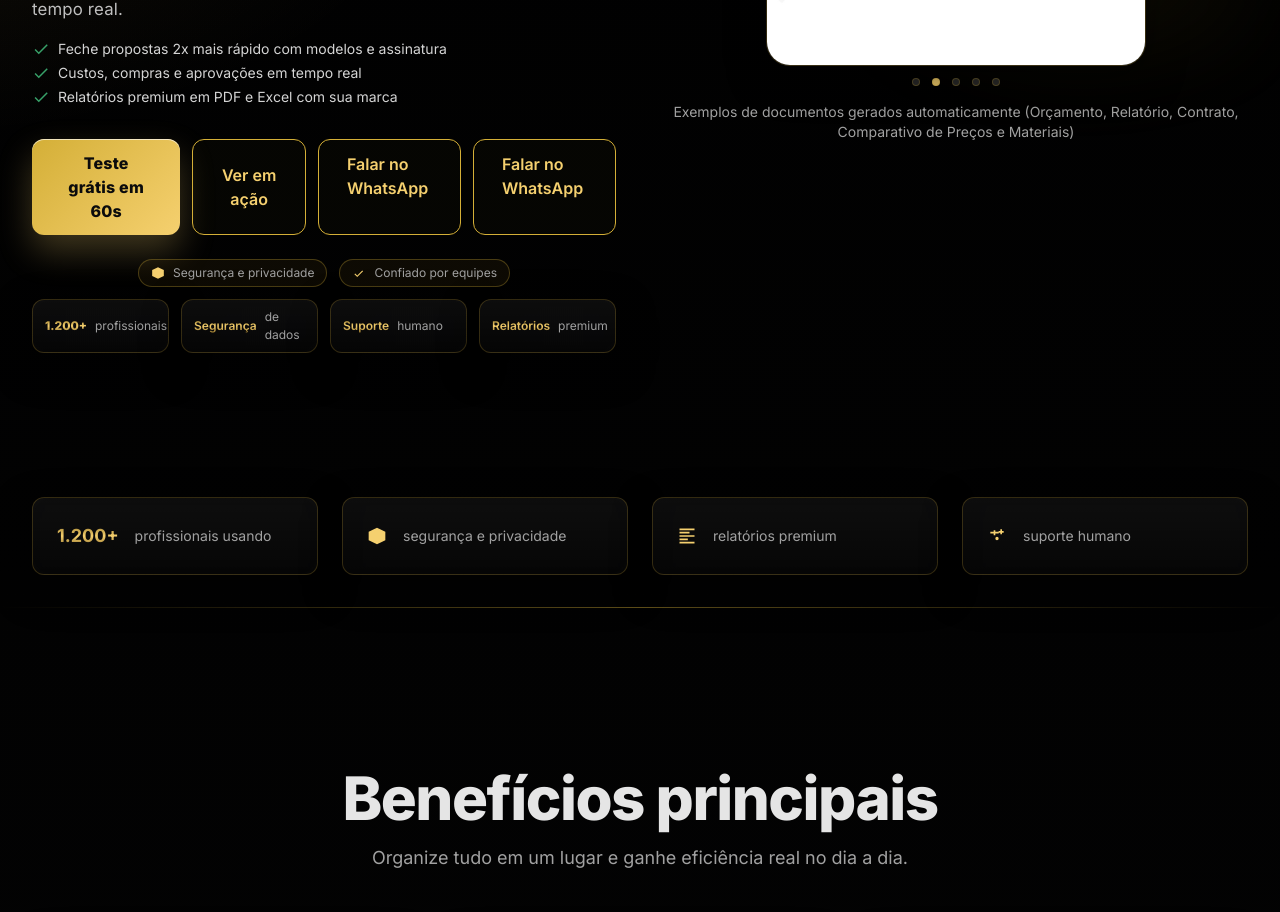
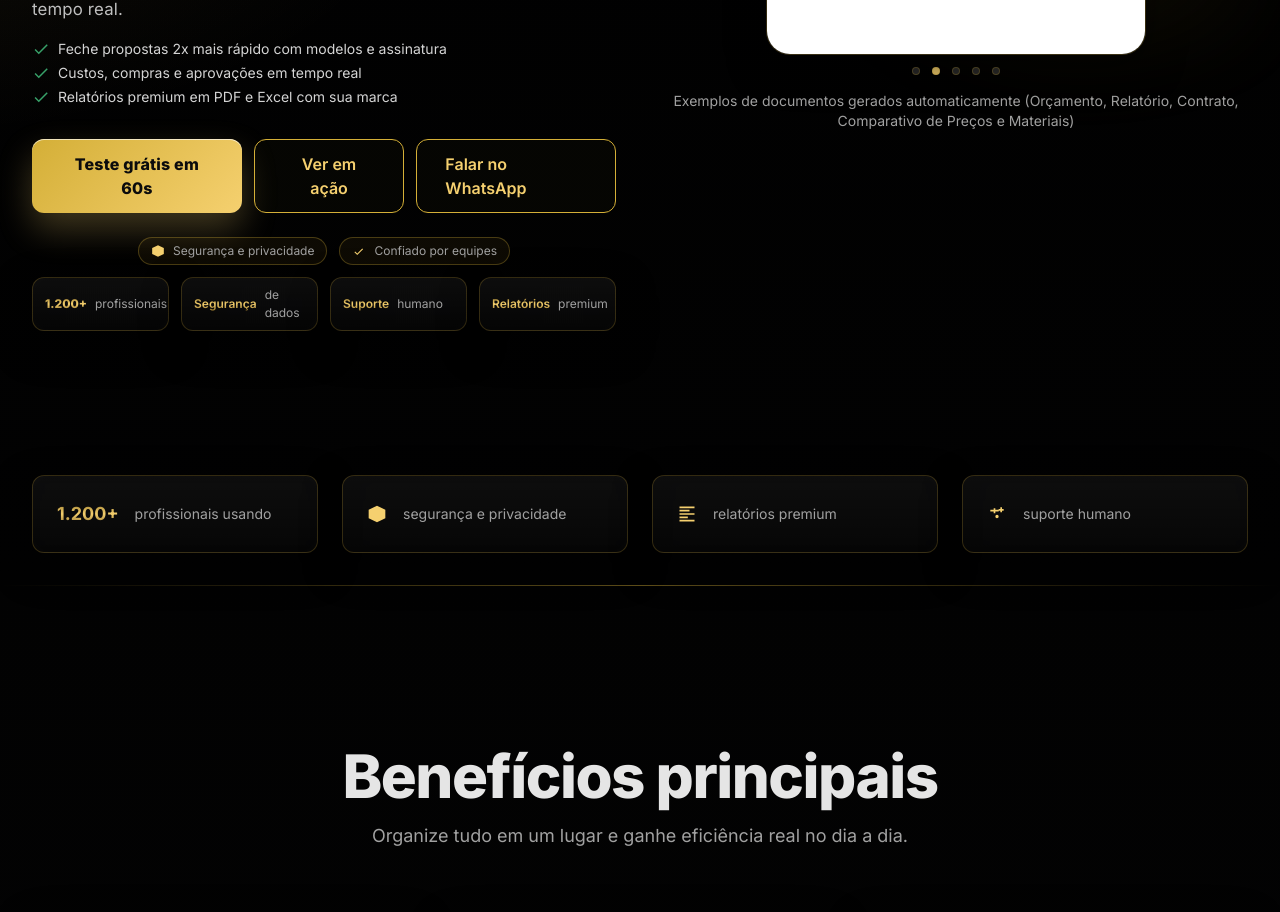
Before and after one commit to obralink123/obraplanner-site, a Next.js app: page / in a window 1280 px wide. Shown: the part 780-1692 px from the top of the page. Built offline with nearby package versions, Linux system fonts and the light colour scheme.

Commit message:
Removido botão duplicado 'Falar no WhatsApp' no hero

```diff
--- a/app/page.tsx
+++ b/app/page.tsx
@@ -742,7 +742,6 @@ export default function Home() {
                 <button id="heroTrial" className="btn-gold rounded-xl px-6 sm:px-7 py-3 font-semibold shadow-lg focus-visible:ring-2 focus-visible:ring-offset-0 focus-visible:ring-[rgba(212,175,55,0.6)] active:translate-y-0" aria-label="Iniciar teste grátis em 60 segundos" data-loading="false">Teste grátis em 60s</button>
                 <button id="btnDemo" className="btn-outline-gold rounded-xl px-6 sm:px-7 py-3 font-semibold">Ver em ação</button>
                 <a href="https://wa.me/53991196695?text=Ol%C3%A1!%20Vim%20pelo%20site%20ObraPlanner.%20Quero%20saber%20mais%20sobre%20o%20software." target="_blank" rel="noopener" className="btn-outline-gold rounded-xl px-6 sm:px-7 py-3 font-semibold">Falar no WhatsApp</a>
-                <a href="https://wa.me/53991196695?text=Ol%C3%A1!%20Vim%20pelo%20site%20ObraPlanner.%20Quero%20saber%20mais%20sobre%20o%20software." target="_blank" rel="noopener" className="btn-outline-gold rounded-xl px-7 py-3 font-semibold">Falar no WhatsApp</a>
               </div>
 
               <div className="mt-6 grid grid-cols-2 sm:grid-cols-4 gap-3 text-[12px] text-neutral-400">
```
